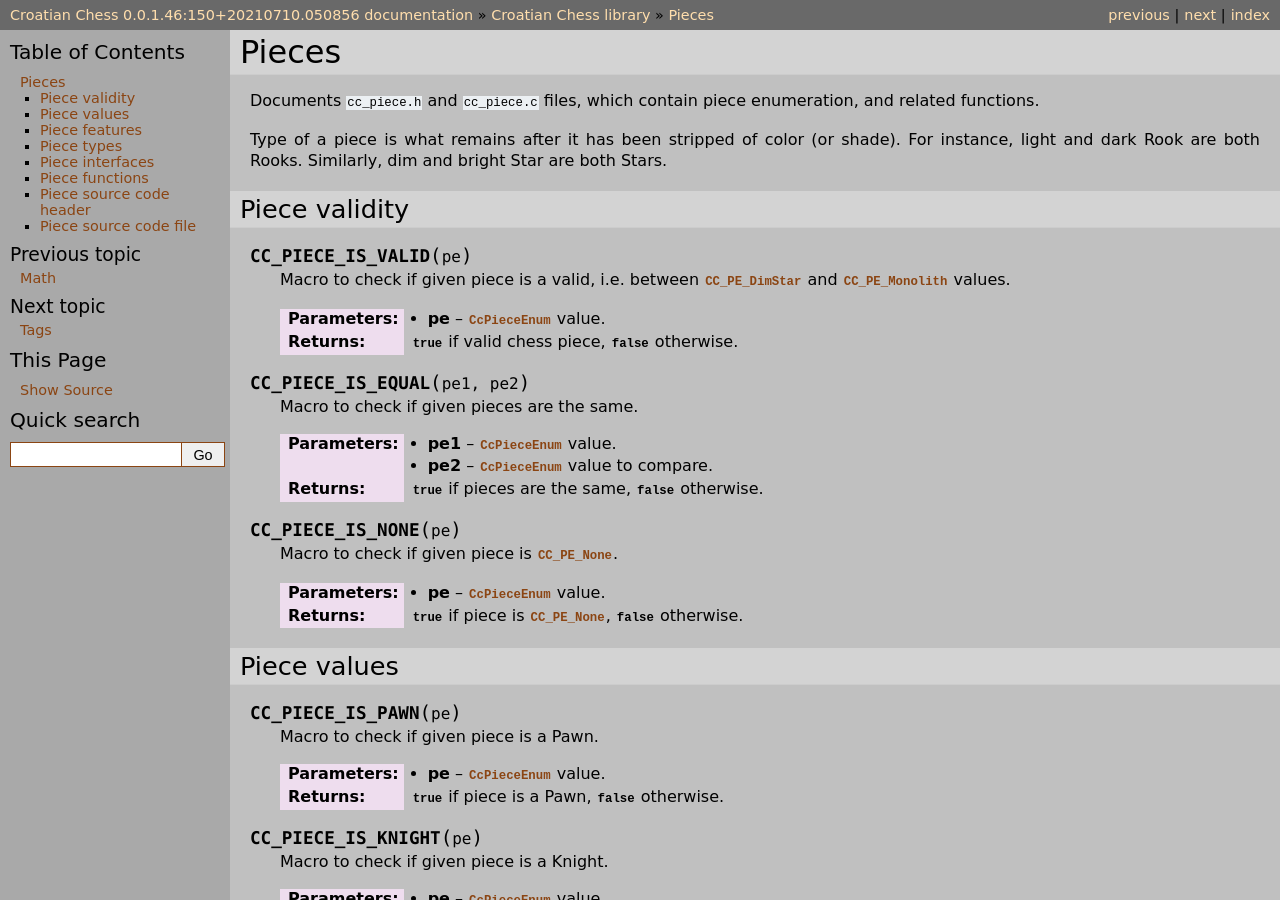
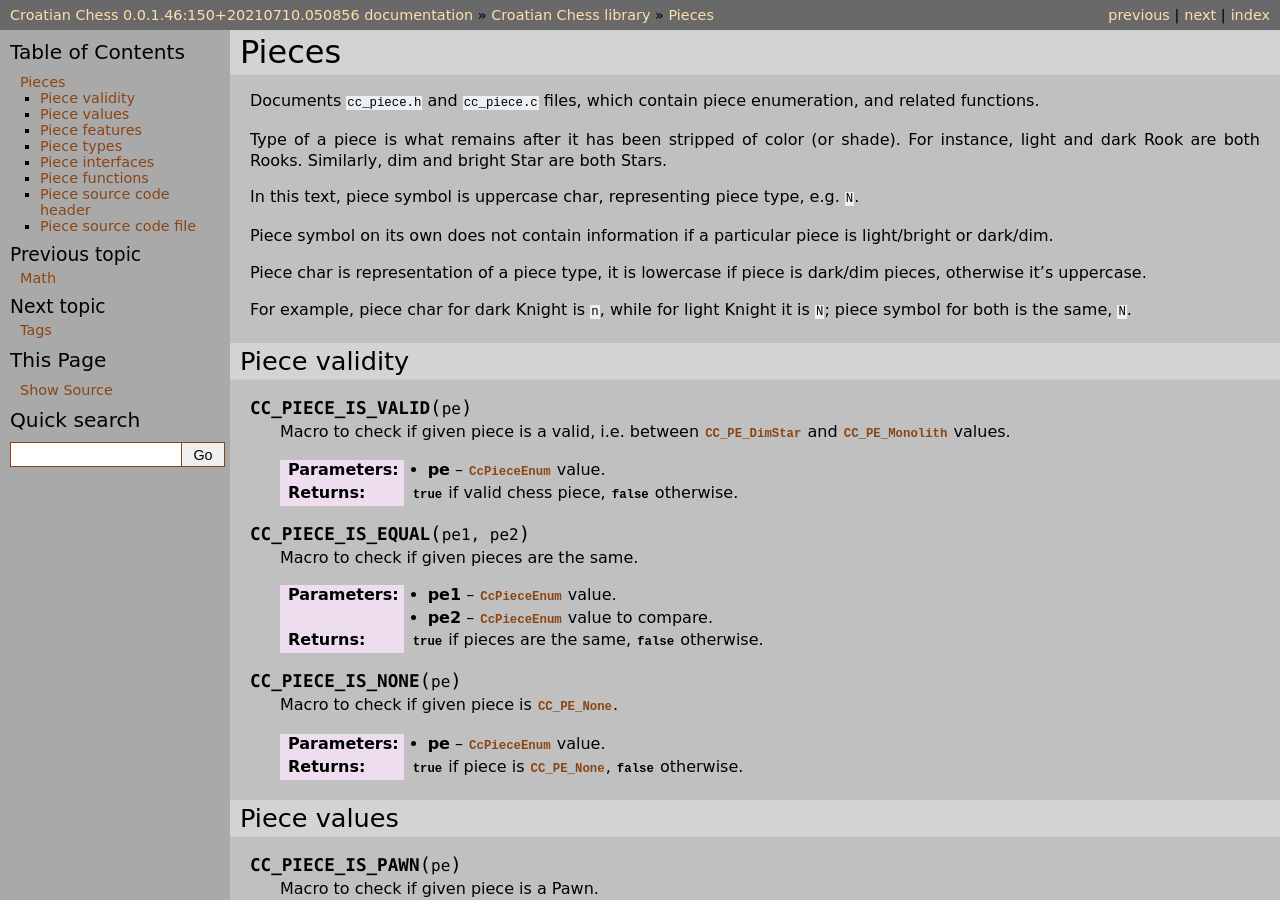
Before and after one commit to mmlacak/crochess, a Sphinx documentation site: the page built from docs/source/libcc/ccpiece.rst, in a window 1280 px wide and 900 px high. Built offline with Sphinx 7.4.7, drawn with Linux system fonts in a browser that asks for light colours.

```diff
--- a/docs/source/libcc/ccpiece.rst
+++ b/docs/source/libcc/ccpiece.rst
@@ -15,6 +15,17 @@ enumeration, and related functions.
 Type of a piece is what remains after it has been stripped of color (or
 shade). For instance, light and dark Rook are both Rooks. Similarly, dim
 and bright Star are both Stars.
+
+In this text, piece symbol is uppercase char, representing piece type, e.g. ``N``.
+
+Piece symbol on its own does not contain information if a particular piece is
+light/bright or dark/dim.
+
+Piece char is representation of a piece type, it is lowercase if piece is dark/dim
+pieces, otherwise it's uppercase.
+
+For example, piece char for dark Knight is ``n``, while for light Knight it is ``N``;
+piece symbol for both is the same, ``N``.
 
 .. _lbl-libcc-ccpiece-validity:
 
```
Also changed, not shown: docs/source/libcc/design.rst (+8 -0 lines), 3 other files.
